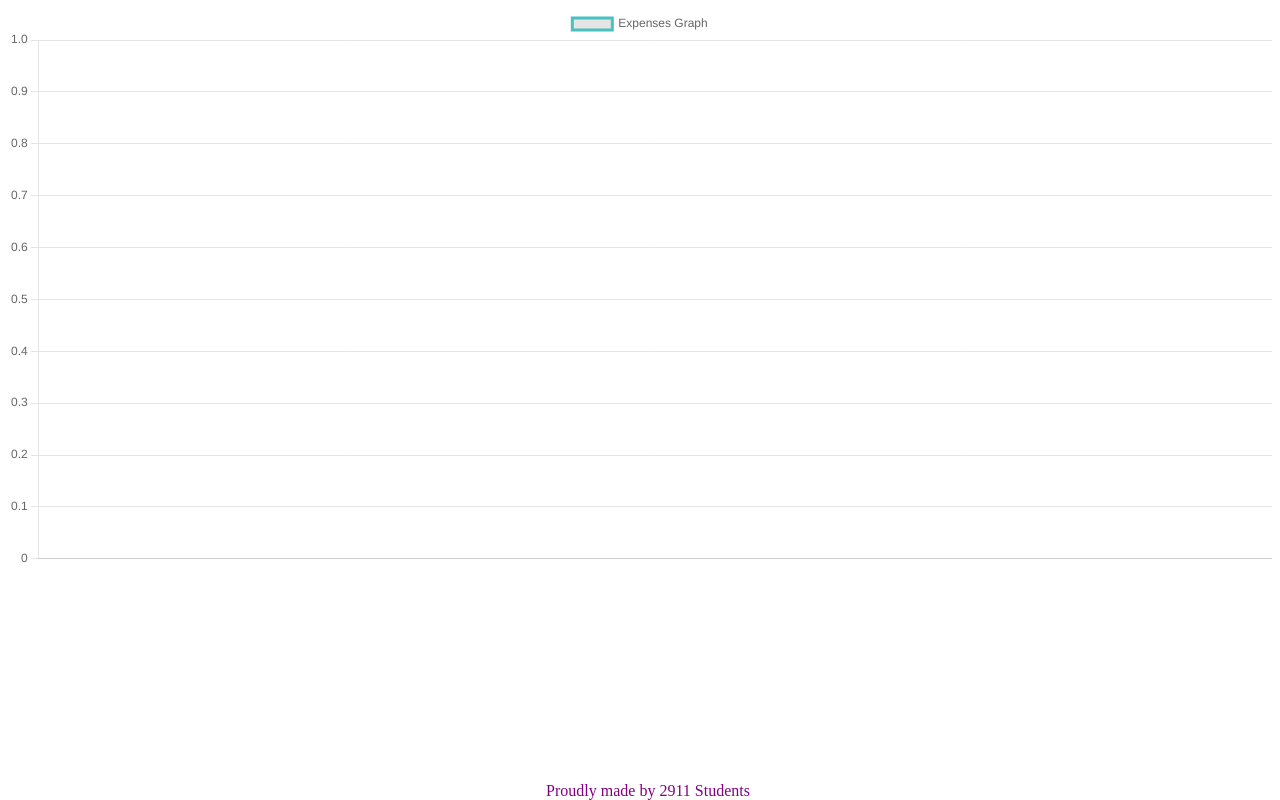
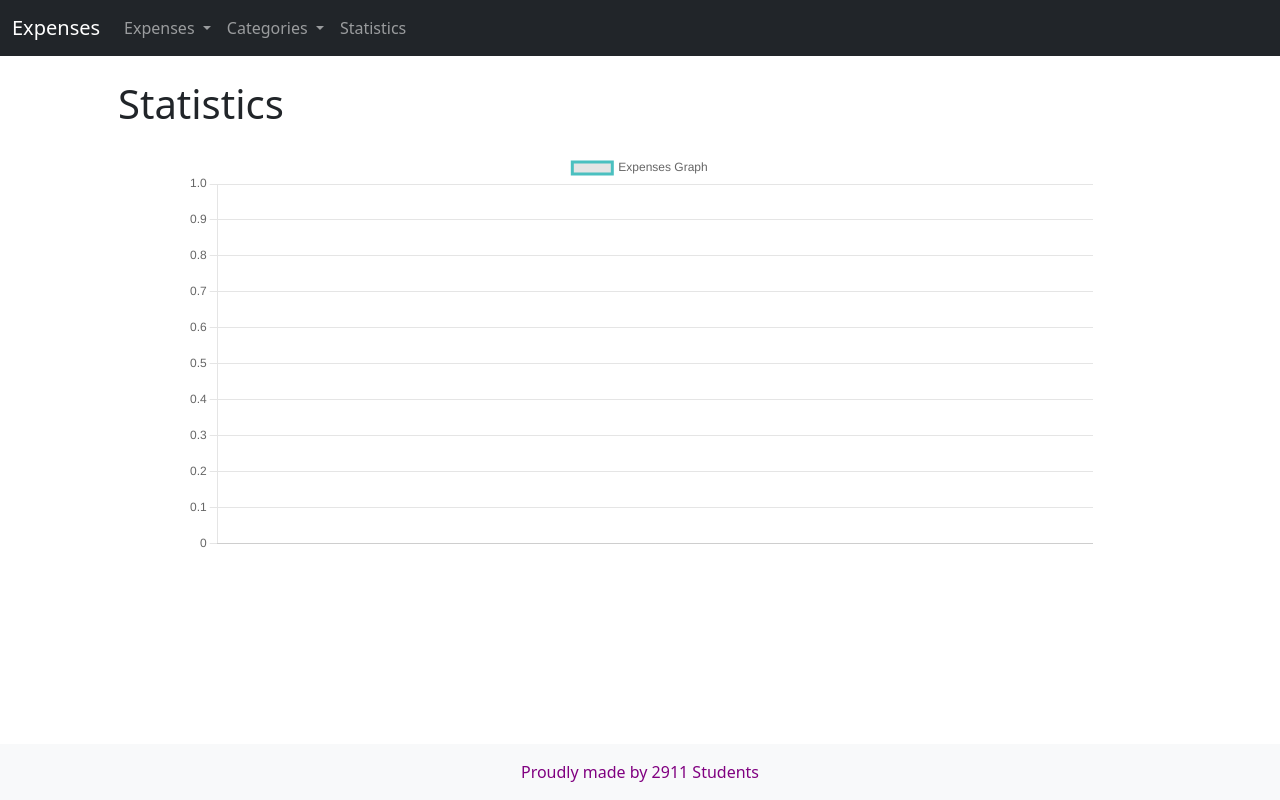
Before and after one commit to tadhgboyle/2911, a Flask app: template templates/views/statistics.html in a window 1280 px wide. Run offline with Flask 2, Linux system fonts and the light colour scheme; the template is opened without the code that fills it: most values are stand-ins (such as "Sample title", 1, 10 or a date in 2020); some libraries are stand-ins or nearby versions.

Commit message:
:art: Update statistics template page to use layout

```diff
--- a/templates/views/statistics.html
+++ b/templates/views/statistics.html
@@ -1,27 +1,34 @@
-<!DOCTYPE html>
-<html lang="en">
-<head>
-    <meta charset="UTF-8">
-    <meta http-equiv="X-UA-Compatible" content="IE=edge">
-    <meta name="viewport" content="width=device-width, initial-scale=1.0">
-    <script src="https://cdn.jsdelivr.net/npm/chart.js@3.2.1/dist/chart.min.js"></script>
-    <title>Statistics</title>
-</head>
+{% extends "layout.html" %}
 
-<body>
-    <canvas id="chart" width="900" height="400"></canvas>
+{% block content %}
 
+<div class="container">
+    <h1 class="m-4">Statistics</h1>
+    <div class="row">
+        <div class="col"></div>
+        <div class="col-10">
+            <canvas id="chart" width="900" height="400"></canvas>
+        </div>
+        <div class="col"></div>
+    </div>
+</div>
+
+<style>
+    html {
+        overflow: hidden;
+    }
+</style>
 
 <script>
     let graph = document.getElementById("chart").getContext("2d")
     let line = new Chart(graph, {
         type: "line",
         data: {
-            labels: {{ labels | safe }},
+            labels: {{ labels|safe }},
             datasets: [
                 {
                 label: "Expenses Graph",
-                data: {{ values | safe}},
+                data: {{ values|safe }},
                 fill: false,
                 borderColor: "rgb(75, 192, 192)",
                 lineTension: 0.1
@@ -30,12 +37,4 @@
         },
     });
 </script>
-</body>
-{% include 'includes/footer.html' %}
-</html>
-
-<style>
-    html{
-        overflow: hidden;
-    }
-</style>
+{% endblock %}
```
